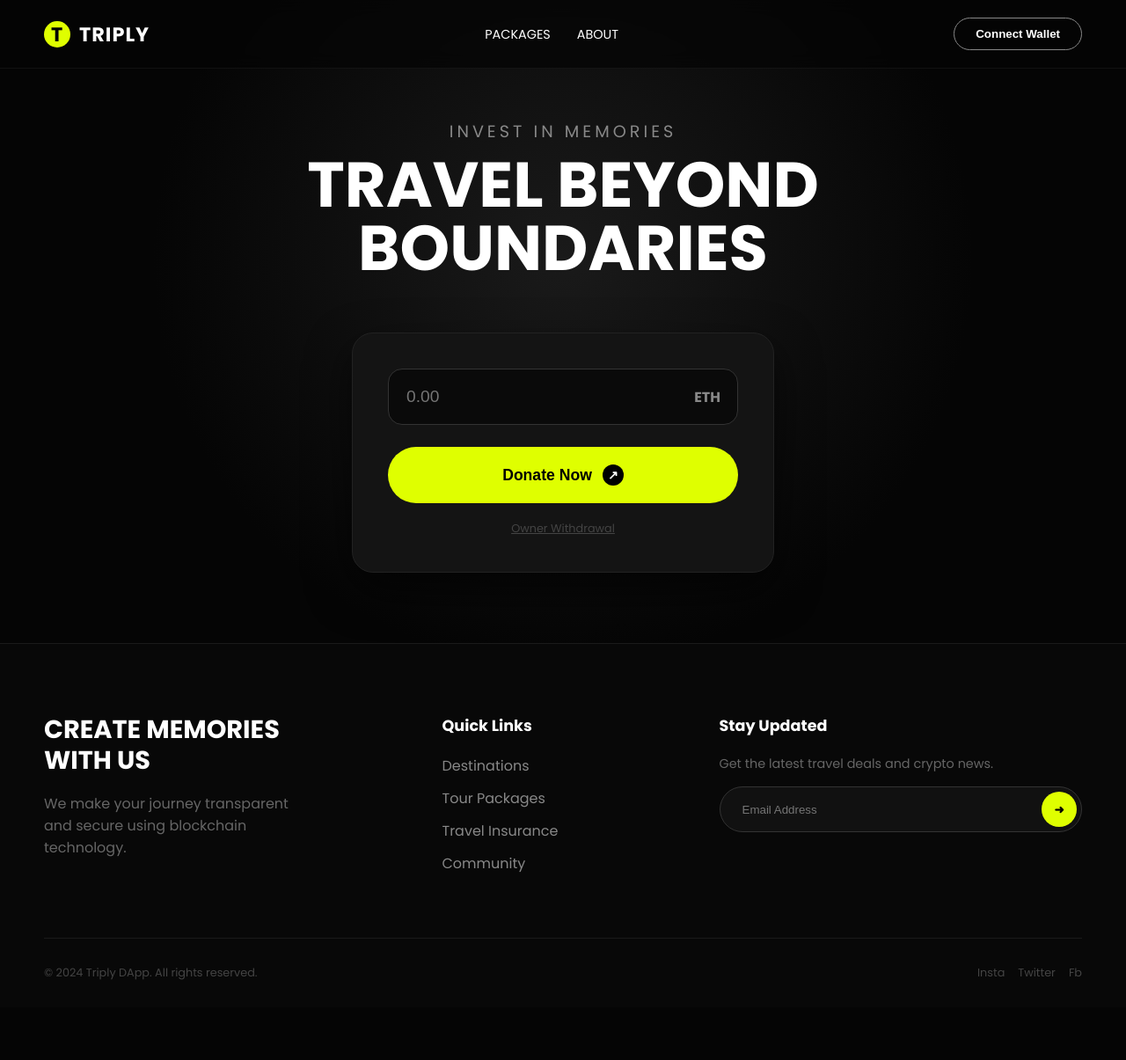
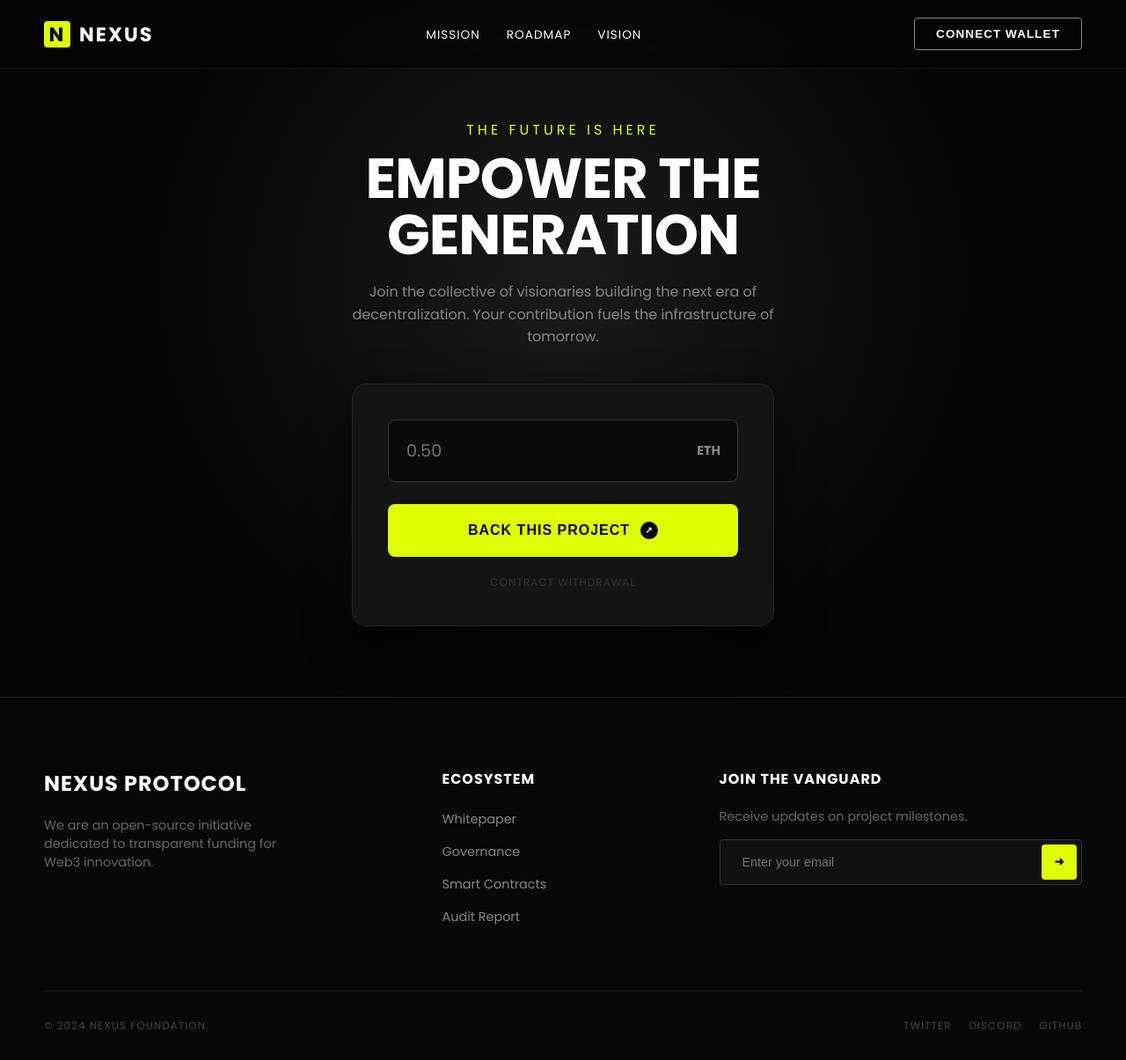
Before and after one commit to thisiskarthick-5/DAPP, a plain HTML site: page index.html in a window 1280 px wide. Shown: the whole page at 88% size. Before the commit the page ends 1145 px from the top, so only its background shows below. Drawn offline with Linux system fonts and the light colour scheme.

Commit message:
Update index.html

```diff
--- a/index.html
+++ b/index.html
@@ -3,7 +3,7 @@
 <head>
     <meta charset="UTF-8">
     <meta name="viewport" content="width=device-width, initial-scale=1.0">
-    <title>Triply Donation DApp</title>
+    <title>NEXUS | Web3 Venture Fund</title>
 
     <!-- Load Ethers.js -->
     <script src="https://cdnjs.cloudflare.com/ajax/libs/ethers/5.7.2/ethers.umd.min.js"></script>
@@ -58,14 +58,14 @@
             gap: 10px;
             font-weight: 700;
             font-size: 1.4rem;
-            letter-spacing: 1px;
+            letter-spacing: 2px;
         }
 
         .logo-icon {
             width: 30px;
             height: 30px;
             background-color: var(--accent-color);
-            border-radius: 50%;
+            border-radius: 4px; /* Squared off for tech look */
             display: flex;
             align-items: center;
             justify-content: center;
@@ -82,9 +82,10 @@
         nav a {
             color: var(--text-color);
             text-decoration: none;
-            font-size: 0.9rem;
+            font-size: 0.85rem;
             text-transform: uppercase;
             transition: color 0.3s;
+            letter-spacing: 1px;
         }
 
         nav a:hover { color: var(--accent-color); }
@@ -94,15 +95,19 @@
             background-color: transparent;
             color: var(--text-color);
             border: 1px solid var(--text-muted);
-            border-radius: 30px;
+            border-radius: 4px; /* Tech look */
             font-weight: 600;
             cursor: pointer;
             transition: all 0.3s;
+            font-size: 0.85rem;
+            text-transform: uppercase;
+            letter-spacing: 1px;
         }
 
         .btn-connect:hover {
             border-color: var(--accent-color);
             color: var(--accent-color);
+            box-shadow: 0 0 15px rgba(223, 255, 0, 0.1);
         }
 
         /* --- MAIN SECTION --- */
@@ -118,26 +123,35 @@
         }
 
         h1 {
-            font-size: 4.5rem;
+            font-size: 4rem;
             line-height: 1;
             margin-bottom: 20px;
             text-transform: uppercase;
+            letter-spacing: -1px;
         }
 
         h1 span {
             display: block;
-            color: var(--text-muted);
-            font-size: 1.2rem;
+            color: var(--accent-color);
+            font-size: 1rem;
             font-weight: 400;
             letter-spacing: 4px;
             margin-bottom: 15px;
+            text-transform: uppercase;
+        }
+
+        .subtitle {
+            color: var(--text-muted);
+            max-width: 500px;
+            margin-bottom: 40px;
+            font-size: 1rem;
+            line-height: 1.6;
         }
 
         .donation-box {
-            margin-top: 40px;
             background: var(--card-bg);
             padding: 40px;
-            border-radius: 24px;
+            border-radius: 16px;
             width: 100%;
             max-width: 480px;
             border: 1px solid var(--border-color);
@@ -156,11 +170,12 @@
             padding: 20px;
             background: #0a0a0a;
             border: 1px solid #333;
-            border-radius: 16px;
+            border-radius: 8px;
             color: white;
             font-size: 1.2rem;
             outline: none;
             transition: border-color 0.3s;
+            font-family: 'Poppins', sans-serif;
         }
 
         .input-wrapper input:focus {
@@ -174,6 +189,7 @@
             transform: translateY(-50%);
             color: var(--text-muted);
             font-weight: bold;
+            font-size: 0.9rem;
         }
 
         .btn-donate {
@@ -182,23 +198,23 @@
             background-color: var(--accent-color);
             color: black;
             border: none;
-            border-radius: 50px;
-            font-size: 1.1rem;
+            border-radius: 8px;
+            font-size: 1rem;
             font-weight: 700;
             cursor: pointer;
             display: flex;
             align-items: center;
             justify-content: center;
             gap: 12px;
+            text-transform: uppercase;
+            letter-spacing: 1px;
             transition: transform 0.2s, background 0.3s;
         }
 
         .btn-donate:hover {
             transform: translateY(-2px);
-            box-shadow: 0 10px 20px rgba(223, 255, 0, 0.2);
+            box-shadow: 0 10px 30px rgba(223, 255, 0, 0.2);
         }
-
-        .btn-donate:active { transform: translateY(0); }
 
         .btn-donate.loading {
             background-color: #555;
@@ -207,23 +223,24 @@
         }
 
         .arrow-icon {
-            width: 24px;
-            height: 24px;
+            width: 20px;
+            height: 20px;
             background: black;
             color: white;
             border-radius: 50%;
             display: flex;
             align-items: center;
             justify-content: center;
-            font-size: 14px;
+            font-size: 10px;
         }
 
         .admin-link {
             margin-top: 20px;
-            font-size: 0.8rem;
-            color: #444;
+            font-size: 0.75rem;
+            color: #333;
             cursor: pointer;
-            text-decoration: underline;
+            text-transform: uppercase;
+            letter-spacing: 1px;
         }
         .admin-link:hover { color: var(--accent-color); }
 
@@ -232,7 +249,7 @@
             position: fixed;
             top: 0; left: 0;
             width: 100%; height: 100%;
-            background: rgba(0,0,0,0.8);
+            background: rgba(0,0,0,0.85);
             display: flex;
             justify-content: center;
             align-items: center;
@@ -240,7 +257,7 @@
             opacity: 0;
             visibility: hidden;
             transition: all 0.3s ease;
-            backdrop-filter: blur(5px);
+            backdrop-filter: blur(8px);
         }
 
         .modal-overlay.active {
@@ -249,15 +266,16 @@
         }
 
         .modal-box {
-            background: var(--card-bg);
+            background: #111;
             padding: 40px;
-            border-radius: 20px;
+            border-radius: 12px;
             width: 90%;
             max-width: 400px;
             text-align: center;
-            border: 1px solid var(--border-color);
+            border: 1px solid #333;
             transform: translateY(20px);
             transition: transform 0.3s ease;
+            box-shadow: 0 0 40px rgba(0,0,0,0.8);
         }
 
         .modal-overlay.active .modal-box {
@@ -270,15 +288,17 @@
         }
 
         .modal-title {
-            font-size: 1.5rem;
+            font-size: 1.4rem;
             margin-bottom: 10px;
             color: white;
+            text-transform: uppercase;
+            letter-spacing: 1px;
         }
 
         .modal-msg {
             color: var(--text-muted);
             margin-bottom: 25px;
-            font-size: 0.95rem;
+            font-size: 0.9rem;
             word-break: break-all;
         }
 
@@ -286,11 +306,12 @@
             padding: 12px 30px;
             background: white;
             border: none;
-            border-radius: 8px;
+            border-radius: 4px;
             cursor: pointer;
-            font-weight: 600;
+            font-weight: 700;
+            text-transform: uppercase;
         }
-        .btn-modal:hover { background: #ddd; }
+        .btn-modal:hover { background: var(--accent-color); color: black; }
 
         /* --- FOOTER --- */
         footer {
@@ -307,16 +328,18 @@
         }
 
         .footer-col h3 {
-            font-size: 1.8rem;
+            font-size: 1.5rem;
             margin-bottom: 20px;
             text-transform: uppercase;
-            line-height: 1.2;
+            letter-spacing: 1px;
         }
 
         .footer-col h4 {
             color: white;
             margin-bottom: 20px;
-            font-size: 1.1rem;
+            font-size: 1rem;
+            text-transform: uppercase;
+            letter-spacing: 1px;
         }
 
         .footer-col ul { list-style: none; }
@@ -325,6 +348,7 @@
             color: var(--text-muted);
             text-decoration: none;
             transition: color 0.2s;
+            font-size: 0.9rem;
         }
         .footer-col ul li a:hover { color: white; }
 
@@ -333,7 +357,7 @@
             display: flex;
             background: #111;
             border: 1px solid #333;
-            border-radius: 50px;
+            border-radius: 4px;
             padding: 5px;
         }
         .newsletter-box input {
@@ -343,13 +367,14 @@
             padding: 10px 20px;
             color: white;
             outline: none;
+            font-size: 0.9rem;
         }
         .newsletter-box button {
             background: var(--accent-color);
             border: none;
             width: 40px;
             height: 40px;
-            border-radius: 50%;
+            border-radius: 4px;
             cursor: pointer;
             display: flex;
             align-items: center;
@@ -364,11 +389,13 @@
             padding-top: 30px;
             border-top: 1px solid #1a1a1a;
             color: #444;
-            font-size: 0.8rem;
+            font-size: 0.75rem;
+            text-transform: uppercase;
+            letter-spacing: 1px;
         }
 
         @media (max-width: 768px) {
-            h1 { font-size: 2.8rem; }
+            h1 { font-size: 2.5rem; }
             .footer-grid { grid-template-columns: 1fr; }
             header { padding: 15px 20px; }
         }
@@ -379,13 +406,14 @@
     <!-- Header -->
     <header>
         <div class="logo">
-            <div class="logo-icon">T</div>
-            TRIPLY
+            <div class="logo-icon">N</div>
+            NEXUS
         </div>
         <nav>
             <ul>
-                <li><a href="#">Packages</a></li>
-                <li><a href="#">About</a></li>
+                <li><a href="#">Mission</a></li>
+                <li><a href="#">Roadmap</a></li>
+                <li><a href="#">Vision</a></li>
             </ul>
         </nav>
         <button id="connectBtn" class="btn-connect" onclick="connectWallet()">Connect Wallet</button>
@@ -394,23 +422,28 @@
     <!-- Mid Section -->
     <main>
         <h1>
-            <span>Invest In Memories</span>
-            TRAVEL BEYOND<br>BOUNDARIES
+            <span>The Future is Here</span>
+            Empower The<br>Generation
         </h1>
+
+        <p class="subtitle">
+            Join the collective of visionaries building the next era of decentralization.
+            Your contribution fuels the infrastructure of tomorrow.
+        </p>
 
         <div class="donation-box">
             <div class="input-wrapper">
-                <input id="amount" type="text" placeholder="0.00">
+                <input id="amount" type="text" placeholder="0.50">
                 <span>ETH</span>
             </div>
 
             <button id="donateBtn" class="btn-donate" onclick="donate()">
-                <span id="btnText">Donate Now</span>
+                <span id="btnText">Back This Project</span>
                 <div class="arrow-icon">↗</div>
             </button>
 
             <!-- Hidden Admin trigger -->
-            <div class="admin-link" onclick="withdraw()">Owner Withdrawal</div>
+            <div class="admin-link" onclick="withdraw()">Contract Withdrawal</div>
         </div>
     </main>
 
@@ -418,38 +451,38 @@
     <footer>
         <div class="footer-grid">
             <div class="footer-col">
-                <h3>Create Memories<br>With Us</h3>
-                <p style="color: #666; max-width: 300px; margin-top:10px;">
-                    We make your journey transparent and secure using blockchain technology.
+                <h3>Nexus Protocol</h3>
+                <p style="color: #666; max-width: 300px; margin-top:10px; font-size: 0.9rem;">
+                    We are an open-source initiative dedicated to transparent funding for Web3 innovation.
                 </p>
             </div>
 
             <div class="footer-col">
-                <h4>Quick Links</h4>
+                <h4>Ecosystem</h4>
                 <ul>
-                    <li><a href="#">Destinations</a></li>
-                    <li><a href="#">Tour Packages</a></li>
-                    <li><a href="#">Travel Insurance</a></li>
-                    <li><a href="#">Community</a></li>
+                    <li><a href="#">Whitepaper</a></li>
+                    <li><a href="#">Governance</a></li>
+                    <li><a href="#">Smart Contracts</a></li>
+                    <li><a href="#">Audit Report</a></li>
                 </ul>
             </div>
 
             <div class="footer-col">
-                <h4>Stay Updated</h4>
-                <p style="color:#666; margin-bottom:15px; font-size:0.9rem;">Get the latest travel deals and crypto news.</p>
+                <h4>Join the Vanguard</h4>
+                <p style="color:#666; margin-bottom:15px; font-size:0.9rem;">Receive updates on project milestones.</p>
                 <div class="newsletter-box">
-                    <input type="email" placeholder="Email Address">
+                    <input type="email" placeholder="Enter your email">
                     <button>&#10140;</button>
                 </div>
             </div>
         </div>
 
         <div class="footer-bottom">
-            <div>© 2024 Triply DApp. All rights reserved.</div>
-            <div style="display:flex; gap:15px;">
-                <span>Insta</span>
-                <span>Twitter</span>
-                <span>Fb</span>
+            <div>© 2024 Nexus Foundation.</div>
+            <div style="display:flex; gap:20px;">
+                <span style="cursor:pointer">Twitter</span>
+                <span style="cursor:pointer">Discord</span>
+                <span style="cursor:pointer">GitHub</span>
             </div>
         </div>
     </footer>
@@ -460,7 +493,7 @@
             <div id="modalIcon" class="modal-icon">✅</div>
             <h2 id="modalTitle" class="modal-title">Success</h2>
             <p id="modalMsg" class="modal-msg">Transaction completed successfully.</p>
-            <button class="btn-modal" onclick="closePopup()">Close</button>
+            <button class="btn-modal" onclick="closePopup()">Continue</button>
         </div>
     </div>
 
@@ -495,13 +528,13 @@
         msgEl.innerText = message;
 
         if(type === 'success') {
-            icon.innerText = '🎉';
+            icon.innerText = '🚀';
             icon.style.textShadow = "0 0 20px #dfff00";
         } else if (type === 'error') {
             icon.innerText = '⚠️';
             icon.style.textShadow = "0 0 20px red";
         } else {
-            icon.innerText = '⏳';
+            icon.innerText = '⚡';
         }
     }
 
@@ -511,12 +544,12 @@
 
     function setLoading(isLoading, btnId, originalText) {
         const btn = document.getElementById(btnId);
-        const textSpan = document.getElementById('btnText'); // specific to donate btn
+        const textSpan = document.getElementById('btnText');
 
         if (isLoading) {
             btn.classList.add('loading');
-            if(textSpan) textSpan.innerText = "Processing...";
-            else btn.innerText = "Processing...";
+            if(textSpan) textSpan.innerText = "Initiating...";
+            else btn.innerText = "Initiating...";
         } else {
             btn.classList.remove('loading');
             if(textSpan) textSpan.innerText = originalText;
@@ -528,7 +561,7 @@
 
     async function connectWallet() {
         if (!window.ethereum) {
-            showPopup('error', 'Metamask Missing', 'Please install MetaMask to use this DApp.');
+            showPopup('error', 'Wallet Not Found', 'Please install MetaMask to interact with Nexus.');
             return;
         }
 
@@ -547,17 +580,17 @@
 
             contract = new ethers.Contract(contractAddress, contractABI, signer);
 
-            showPopup('success', 'Connected', 'Wallet connected successfully!');
+            showPopup('success', 'System Online', 'Wallet successfully synchronized.');
 
         } catch (err) {
             console.error(err);
-            showPopup('error', 'Connection Failed', err.message);
+            showPopup('error', 'Sync Failed', err.message);
         }
     }
 
     async function donate() {
         if (!contract) {
-            showPopup('error', 'Wallet Locked', 'Please connect your wallet first.');
+            showPopup('error', 'Access Denied', 'Please connect your wallet first.');
             return;
         }
 
@@ -565,39 +598,38 @@
         let ethValue = inputField.value;
 
         if (!ethValue || parseFloat(ethValue) <= 0) {
-            showPopup('error', 'Invalid Amount', 'Please enter a valid ETH amount.');
+            showPopup('error', 'Invalid Entry', 'Please enter a valid ETH amount.');
             return;
         }
 
-        setLoading(true, 'donateBtn', 'Donate Now');
+        setLoading(true, 'donateBtn', 'Back This Project');
 
         try {
             let tx = await contract.donate({
                 value: ethers.utils.parseEther(ethValue)
             });
 
-            // 1. Transaction Sent - Clear Input immediately
+            // 1. Clear Input
             inputField.value = "";
 
-            // 2. Show Tx Hash Popup immediately
-            showPopup('success', 'Transaction Sent', 'Hash: ' + tx.hash.substring(0, 20) + '...');
+            // 2. Show Tx Hash
+            showPopup('success', 'Transfer Initiated', 'Hash: ' + tx.hash.substring(0, 16) + '...');
 
-            // 3. Wait for confirmation in background
+            // 3. Wait for confirmation
             await tx.wait();
 
-            // 4. Update Popup to confirmed
-            showPopup('success', 'Donation Confirmed!', 'Thank you for your contribution.');
+            // 4. Update Popup
+            showPopup('success', 'Funding Confirmed', 'Your contribution has been recorded on the blockchain.');
 
         } catch (err) {
             console.error(err);
-            // Handle user rejection vs error
             if(err.code === 4001) {
-                showPopup('error', 'Rejected', 'Transaction rejected by user.');
+                showPopup('error', 'Cancelled', 'Transaction request was rejected.');
             } else {
-                showPopup('error', 'Failed', 'Transaction failed. Check console.');
+                showPopup('error', 'Network Error', 'Transaction failed. Check console.');
             }
         } finally {
-            setLoading(false, 'donateBtn', 'Donate Now');
+            setLoading(false, 'donateBtn', 'Back This Project');
         }
     }
 
@@ -609,11 +641,11 @@
             showPopup('success', 'Processing', 'Withdrawal initiated: ' + tx.hash.substring(0,15) + '...');
 
             await tx.wait();
-            showPopup('success', 'Withdrawn', 'Funds successfully withdrawn to owner.');
+            showPopup('success', 'Funds Secured', 'Liquidity successfully moved to owner wallet.');
 
         } catch (err) {
             console.error(err);
-            showPopup('error', 'Failed', 'Withdrawal failed. Are you the owner?');
+            showPopup('error', 'Access Denied', 'Withdrawal failed. Are you the owner?');
         }
     }
 
```
